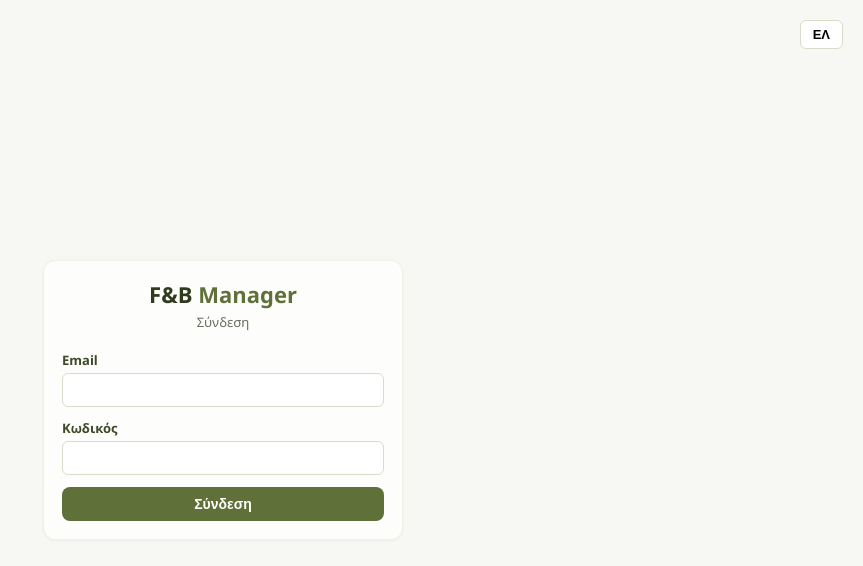
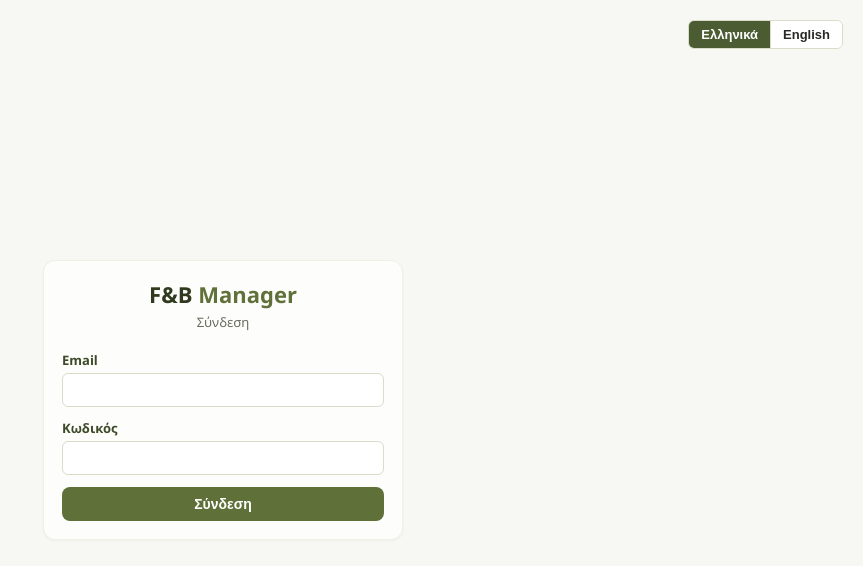
Before and after one commit to ntzimas-lang/F-B-Manager, a React (Vite) app: page / in a window 1280 px wide. Shown: the top 566 px of the page, without its empty margins (417-1280 px from the left). Built offline with nearby package versions, Linux system fonts and the light colour scheme; no server answers.

Commit message:
Add files via upload

```diff
--- a/src/pages/Login.jsx
+++ b/src/pages/Login.jsx
@@ -4,7 +4,7 @@ import { useLanguage } from '../context/LanguageContext'
 
 export default function Login() {
   const { signIn } = useAuth()
-  const { t, lang, toggleLang } = useLanguage()
+  const { t, lang, chooseLang } = useLanguage()
   const [email, setEmail] = useState('')
   const [password, setPassword] = useState('')
   const [error, setError] = useState('')
@@ -24,10 +24,16 @@ export default function Login() {
       minHeight: '100vh', display: 'flex', alignItems: 'center', justifyContent: 'center',
       background: 'var(--olive-50)', direction: 'ltr', position: 'relative',
     }}>
-      <button
-        onClick={toggleLang}
-        style={{ position: 'absolute', top: 20, right: 20, padding: '6px 12px', borderRadius: 6, border: '1px solid #d8dcc9', background: '#fff', cursor: 'pointer', fontSize: 13, fontWeight: 600 }}
-      >{lang === 'el' ? 'ΕΛ' : 'EN'}</button>
+      <div style={{ position: 'absolute', top: 20, right: 20, display: 'flex', border: '1px solid #d8dcc9', borderRadius: 6, overflow: 'hidden' }}>
+        <button
+          onClick={() => chooseLang('el')}
+          style={{ padding: '6px 12px', border: 'none', cursor: 'pointer', fontSize: 13, fontWeight: 600, background: lang === 'el' ? 'var(--olive-700)' : '#fff', color: lang === 'el' ? '#fff' : 'var(--ink)' }}
+        >Ελληνικά</button>
+        <button
+          onClick={() => chooseLang('en')}
+          style={{ padding: '6px 12px', border: 'none', borderLeft: '1px solid #d8dcc9', cursor: 'pointer', fontSize: 13, fontWeight: 600, background: lang === 'en' ? 'var(--olive-700)' : '#fff', color: lang === 'en' ? '#fff' : 'var(--ink)' }}
+        >English</button>
+      </div>
 
       <form onSubmit={handleSubmit} className="card" style={{ width: 360 }}>
         <div style={{ textAlign: 'center', marginBottom: 20 }}>
```
